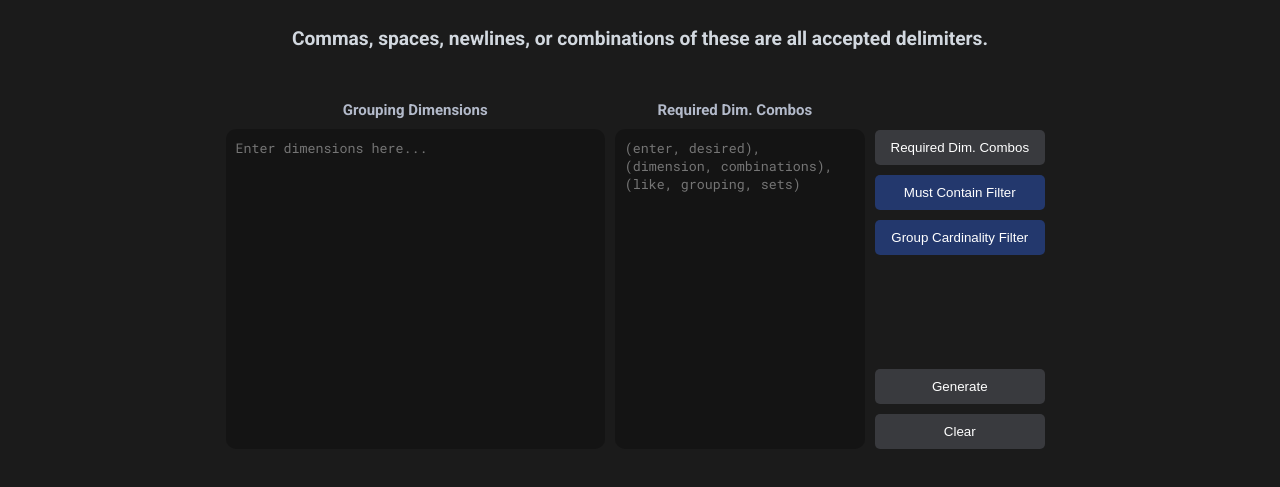
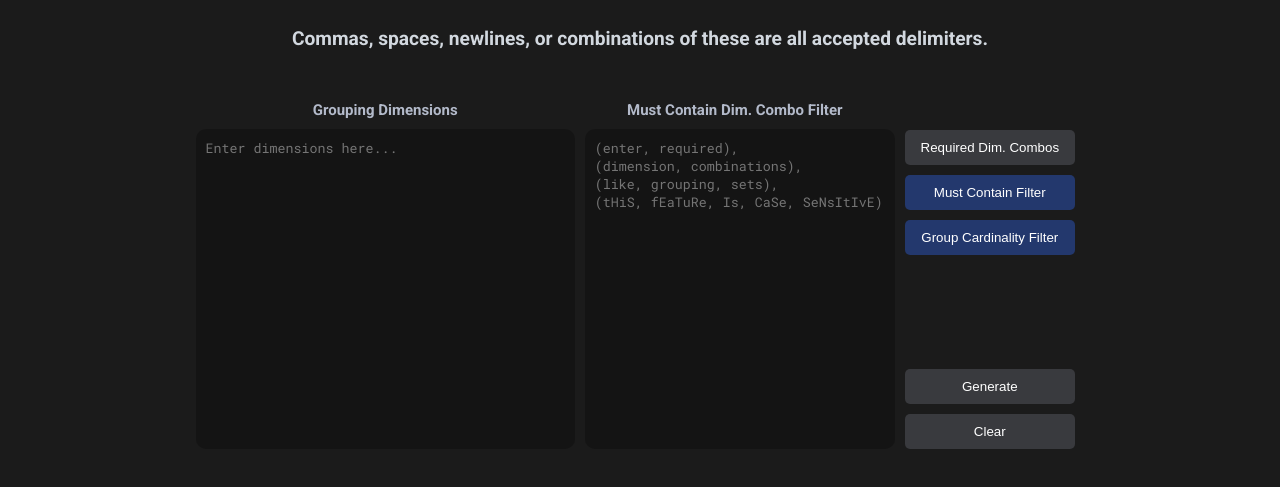
Before and after one commit to chrispyfrey/grouping-combos, a React app: page / in a window 1280 px wide. Shown: the part 115-602 px from the top of the page. Built offline with nearby package versions, Linux system fonts and the light colour scheme.

Commit message:
ui updates

```diff
--- a/src/App.css
+++ b/src/App.css
@@ -57,7 +57,7 @@ html, body {
     flex-direction: column;
     justify-content: center;
     width: 20%;
-    min-width: 260px;
+    min-width: 320px;
 }
 
 .flexContainerColCardFilterButtons1 {
--- a/src/index.js
+++ b/src/index.js
@@ -516,11 +516,11 @@ function ComboApp() {
             case 0:
                 return (
                     <div className='flexContainerColCard'>
-                        <div className='subSubTitle'>Required Dim. Combos</div>
+                        <div className='subSubTitle'>Must Contain Dim. Combo Filter</div>
                         <textarea
                             className='inputBoxDimCombos'
                             spellCheck='false'
-                            placeholder={'(enter, desired),\n(dimension, combinations),\n(like, grouping, sets)'}
+                            placeholder={'(enter, required),\n(dimension, combinations),\n(like, grouping, sets),\n(tHiS, fEaTuRe, Is, CaSe, SeNsItIvE)'}
                             value={dimComboInput}
                             onChange={e => textInputHandlerDimCombos(e.target.value)}
                         />
@@ -681,7 +681,7 @@ function ComboApp() {
                     <option value='3'>UPPER</option>
                     <option value='4'>lower</option>
                     <option value='5'>Comma, Delimiter</option>
-                    <option value='6'>Comma,\n&,\nNewline,\nDelimiter</option>
+                    <option value='6'>Comma,\nand,\nNewline,\nDelimiter</option>
                     <option value='7'>Space Delimiter</option>
                     <option value='8'>Newline\nDelimiter</option>
                 </select>
```
